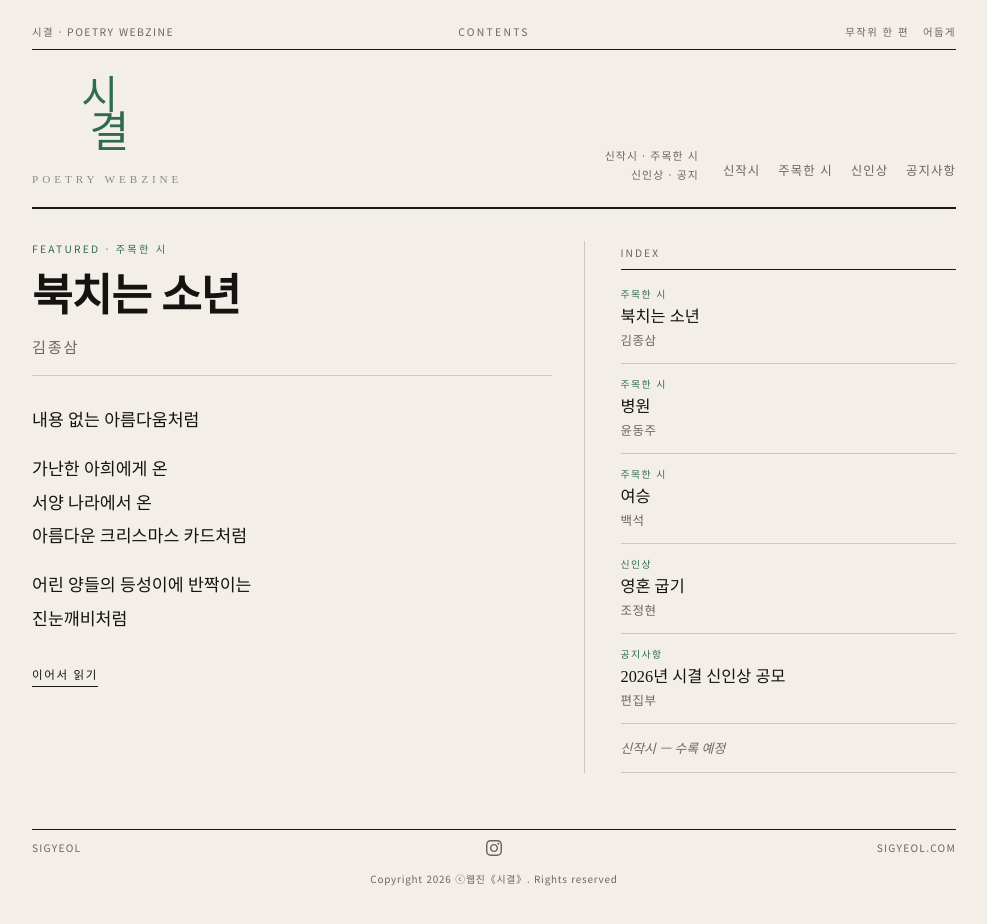
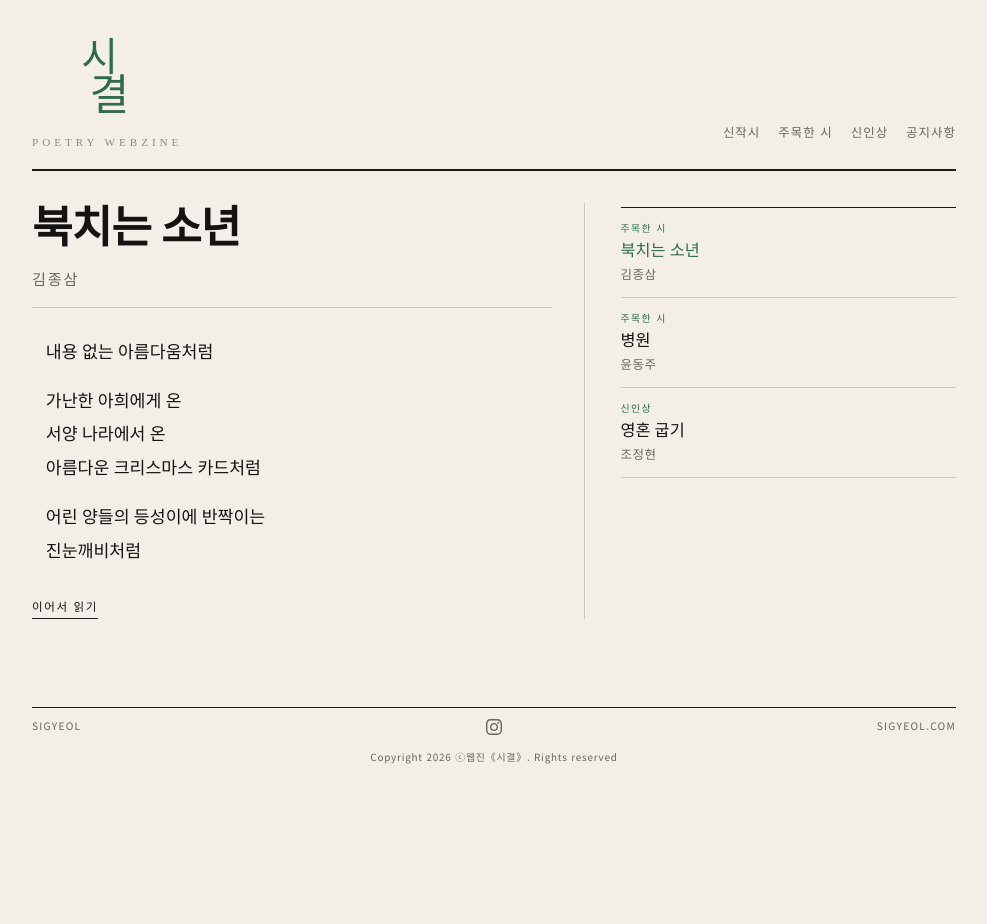
Before and after one commit to sigyeol2024/sigyeol, a website: page index.html in a window 1280 px wide. Shown: the whole page, without its empty margins (146-1133 px from the left). After the commit the page ends 821 px from the top, so only its background shows below. Drawn offline with Linux system fonts and the light colour scheme.

Commit message:
Home: random featured poem with PC hover preview, isMain-only list; restore poem indent; remove running header, random button and dark mode

```diff
--- a/index.html
+++ b/index.html
@@ -35,17 +35,6 @@
             --transition: 0.28s cubic-bezier(0.25, 0.1, 0.25, 1);
         }
 
-        body.dark-mode {
-            --paper: #151413;
-            --ink: #e7e2d9;
-            --muted: #9a948a;
-            --rule: #d6d0c5;
-            --hair: #36332f;
-            --accent: #6fb390;
-            --sigyeol-green: #4aad7a;
-            --text-muted: #7f7a72;
-        }
-
         * { margin: 0; padding: 0; box-sizing: border-box; }
 
         html { -webkit-text-size-adjust: 100%; }
@@ -70,36 +59,6 @@
             padding: 18px 28px 56px;
         }
 
-        /* ========== Running header ========== */
-        .run-head {
-            display: grid;
-            grid-template-columns: 1fr auto 1fr;
-            align-items: center;
-            gap: 12px;
-            font-size: 0.65rem;
-            letter-spacing: 0.14em;
-            color: var(--muted);
-            padding: 6px 0 8px;
-            border-bottom: 1px solid var(--rule);
-            text-transform: uppercase;
-            transition: border-color var(--transition);
-        }
-        .run-head .rh-left { white-space: nowrap; }
-        .run-head .rh-mid {
-            letter-spacing: 0.22em;
-            text-align: center;
-            white-space: nowrap;
-            overflow: hidden;
-            text-overflow: ellipsis;
-            max-width: 340px;
-        }
-        .run-head .rh-right {
-            display: flex;
-            justify-content: flex-end;
-            align-items: center;
-            gap: 14px;
-            white-space: nowrap;
-        }
         .text-btn {
             background: none;
             border: none;
@@ -112,18 +71,14 @@
             transition: color var(--transition);
         }
         .text-btn:hover { color: var(--accent); }
-        .theme-toggle-btn { color: var(--muted); }
-        .theme-toggle-btn .t-light,
-        body.dark-mode .theme-toggle-btn .t-dark { display: none; }
-        body.dark-mode .theme-toggle-btn .t-light { display: inline; }
 
         /* ========== Masthead ========== */
         .mast {
-            display: grid;
-            grid-template-columns: auto 1fr auto;
+            display: flex;
+            justify-content: space-between;
             gap: 24px;
-            align-items: end;
-            padding: 28px 0 18px;
+            align-items: flex-end;
+            padding: 22px 0 18px;
             border-bottom: 2.5px solid var(--rule);
             transition: border-color var(--transition);
         }
@@ -164,15 +119,6 @@
             text-transform: uppercase;
             margin-top: 12px;
             font-weight: 400;
-        }
-
-        .mast-aside {
-            font-size: 0.68rem;
-            letter-spacing: 0.1em;
-            color: var(--muted);
-            text-align: right;
-            line-height: 1.7;
-            padding-bottom: 6px;
         }
 
         nav.mast-nav { padding-bottom: 8px; }
@@ -250,7 +196,7 @@
             line-height: 1.95;
             min-height: 1.95em;
         }
-        .lead-body p { margin: 0; }
+        .lead-body p { margin: 0; text-indent: 0.8em; }
         .lead-body .sp { height: 0.9em; }
         .lead-link {
             display: inline-block;
@@ -270,15 +216,6 @@
         }
 
         .side-col { padding-top: 4px; min-width: 0; }
-        .toc-h {
-            font-size: 0.64rem;
-            letter-spacing: 0.2em;
-            color: var(--muted);
-            border-bottom: 1px solid var(--rule);
-            padding-bottom: 8px;
-            margin-bottom: 4px;
-            text-transform: uppercase;
-        }
         .toc-item {
             display: block;
             padding: 12px 0;
@@ -303,14 +240,11 @@
             margin-top: 3px;
             letter-spacing: 0.04em;
         }
-        .toc-item:hover .toc-title { color: var(--accent); }
-        .toc-empty {
-            padding: 14px 0;
-            font-size: 0.8rem;
-            color: var(--muted);
-            border-bottom: 1px solid var(--hair);
-            font-style: italic;
-        }
+        .toc-list { border-top: 1px solid var(--rule); }
+        .toc-item:hover .toc-title,
+        .toc-item.current .toc-title { color: var(--accent); }
+        .lead.swap .lead-swap { animation: leadFade 0.22s ease; }
+        @keyframes leadFade { from { opacity: 0.35; } to { opacity: 1; } }
 
         /* ---- Category pages ---- */
         .section-header {
@@ -487,6 +421,11 @@
             overflow-wrap: break-word;
             color: var(--ink);
             margin-bottom: 44px;
+            text-indent: 0.8em;
+        }
+        .poem-detail-content p,
+        .poem-detail-content div {
+            text-indent: 0.8em;
         }
         .poem-detail-content b, .poem-detail-content strong { font-weight: 700; }
         .poem-detail-content a { border-bottom: 1px solid var(--hair); }
@@ -551,15 +490,13 @@
         /* ========== Mobile ========== */
         @media (max-width: 780px) {
             .page { padding: 12px 16px 44px; }
-            .run-head { grid-template-columns: 1fr auto; }
-            .run-head .rh-mid { display: none; }
             .mast {
-                grid-template-columns: 1fr;
+                flex-direction: column;
+                align-items: center;
                 gap: 16px;
                 text-align: center;
-                justify-items: center;
+                padding-top: 18px;
             }
-            .mast-aside { display: none; }
             nav.mast-nav { width: 100%; padding-bottom: 4px; }
             nav.mast-nav ul { justify-content: center; gap: 8px 12px; }
             nav.mast-nav a { font-size: 0.74rem; }
@@ -571,8 +508,6 @@
             .lead {
                 border-right: none;
                 padding-right: 0;
-                padding-bottom: 28px;
-                border-bottom: 1px solid var(--rule);
             }
             .lead-title { font-size: 1.75rem; }
             .section-header { padding-top: 24px; }
@@ -596,21 +531,11 @@
         @media (max-width: 400px) {
             .title-char-si { font-size: 1.95rem; }
             .title-char-gyeol { font-size: 2.1rem; }
-            .run-head .rh-right { gap: 10px; }
         }
     </style>
 </head>
 <body>
 <div class="page">
-
-    <div class="run-head">
-        <span class="rh-left">시결 · Poetry Webzine</span>
-        <span class="rh-mid" id="run-head-mid">Contents</span>
-        <span class="rh-right">
-            <button class="text-btn random-link" onclick="openRandomPoem()" title="무작위 한 편 읽기">무작위 한 편</button>
-            <button class="text-btn theme-toggle-btn" onclick="toggleDarkMode()" title="화면 모드 변경" aria-label="화면 모드 변경"><span class="t-dark">어둡게</span><span class="t-light">밝게</span></button>
-        </span>
-    </div>
 
     <header class="mast">
         <div class="logo-lockup">
@@ -619,10 +544,6 @@
                 <span class="title-char-gyeol">결</span>
             </div>
             <div class="site-subtitle">POETRY WEBZINE</div>
-        </div>
-        <div class="mast-aside">
-            신작시 · 주목한 시<br>
-            신인상 · 공지
         </div>
         <nav class="mast-nav" aria-label="분류">
             <ul>
@@ -652,14 +573,14 @@
         <section id="section-main" class="page-section active">
             <div class="spread">
                 <article class="lead" id="featured">
-                    <div class="folio-label" id="featured-label">Featured</div>
-                    <h1 class="lead-title"><a id="featured-title" href="./"></a></h1>
-                    <div class="lead-author" id="featured-author"></div>
-                    <div class="lead-body" id="featured-body"></div>
-                    <a class="lead-link" id="featured-link" href="./">이어서 읽기</a>
+                    <div class="lead-swap">
+                        <h1 class="lead-title"><a id="featured-title" href="./"></a></h1>
+                        <div class="lead-author" id="featured-author"></div>
+                        <div class="lead-body" id="featured-body"></div>
+                        <a class="lead-link" id="featured-link" href="./">이어서 읽기</a>
+                    </div>
                 </article>
                 <aside class="side-col">
-                    <div class="toc-h">Index</div>
                     <div id="grid-main" class="poetry-grid toc-list"></div>
                     <div id="pagination-main" class="pagination"></div>
                 </aside>
@@ -715,23 +636,9 @@
         const ITEMS_PER_PAGE = 12, PAGES_PER_BLOCK = 10;
         let pageStates = { 'main': 1, '신작시': 1, '주목한 시': 1, '신인상': 1, '공지사항': 1 };
 
-        const CATEGORY_ORDER = ['신작시', '주목한 시', '신인상', '공지사항'];
         const SECTION_IDS = { 'main': 'main', '신작시': 'new-poems', '주목한 시': 'featured-poems', '신인상': 'rookie-award', '공지사항': 'notice' };
-        const FEATURED_CATEGORY = '주목한 시';
+        const FEATURED_POOL = ['신작시', '주목한 시', '신인상']; // never 공지사항
         const EXCERPT_LINES = 6;
-
-        function toggleDarkMode() {
-            document.body.classList.toggle('dark-mode');
-            localStorage.setItem('theme', document.body.classList.contains('dark-mode') ? 'dark' : 'light');
-        }
-        if (localStorage.getItem('theme') === 'dark') document.body.classList.add('dark-mode');
-
-        function openRandomPoem() {
-            const poemList = currentPoems.filter(p => p.category !== '공지사항');
-            if (poemList.length === 0) return alert('읽을 수 있는 작품이 아직 없습니다.');
-            const randomIndex = Math.floor(Math.random() * poemList.length);
-            navigateToPoemDetail(poemList[randomIndex].id);
-        }
 
         function copyCurrentLink() {
             navigator.clipboard.writeText(window.location.href).then(() => {
@@ -836,7 +743,10 @@
             a.appendChild(el('div', 'toc-cat', item.category));
             a.appendChild(el('div', 'toc-title', item.title));
             a.appendChild(el('div', 'toc-author', item.author));
+            a.dataset.id = item.id;
+            if (item.id == featuredId) a.classList.add('current');
             bindOpen(a, item.id);
+            a.addEventListener('mouseenter', () => onRowHover(item));
             return a;
         }
         // Category page row: number / title / poet
@@ -893,45 +803,75 @@
             });
         }
 
-        function pickFeatured(sorted) {
-            return sorted.find(p => p.category === FEATURED_CATEGORY)
-                || sorted.find(p => p.category !== '공지사항')
-                || null;
+        // Featured poem: picked at random once per page load from 신작시 / 주목한 시 / 신인상.
+        function pickRandomFeatured() {
+            const pool = currentPoems.filter(p => FEATURED_POOL.includes(p.category));
+            if (pool.length === 0) return null;
+            return pool[Math.floor(Math.random() * pool.length)];
         }
 
-        let featuredId = null;
-        function renderFeatured(sorted) {
+        let featuredItem = pickRandomFeatured();
+        let featuredId = null;      // id currently rendered on the left
+        let featuredToken = 0;      // only the latest request may render (hover races)
+
+        function showFeatured(item, animate) {
             const lead = document.getElementById('featured');
-            const item = pickFeatured(sorted);
-            const label = document.getElementById('featured-label');
             const titleEl = document.getElementById('featured-title');
             const authorEl = document.getElementById('featured-author');
             const body = document.getElementById('featured-body');
             const link = document.getElementById('featured-link');
+            const token = ++featuredToken;
             if (!item) {
                 featuredId = null;
-                label.textContent = 'Featured';
                 titleEl.textContent = '';
                 authorEl.textContent = '';
                 link.style.display = 'none';
                 body.textContent = '';
-                body.appendChild(el('div', 'lead-empty', '수록 예정'));
                 return;
             }
             const changed = featuredId !== item.id;
             featuredId = item.id;
-            label.textContent = 'Featured · ' + item.category;
+            featuredItem = item;
             titleEl.textContent = item.title;
             authorEl.textContent = item.author;
             link.style.display = '';
             bindOpen(titleEl, item.id);
             bindOpen(link, item.id);
+            document.querySelectorAll('#grid-main .toc-item').forEach(a => a.classList.toggle('current', a.dataset.id == item.id));
+            if (changed && animate) {
+                lead.classList.remove('swap');
+                void lead.offsetWidth; // restart the short fade
+                lead.classList.add('swap');
+            }
             if (item.content != null) { renderExcerpt(body, item.content); return; }
             if (changed) body.textContent = '';
             ensurePoemBody(item.id).then(loaded => {
-                if (featuredId !== item.id || !loaded) return;
+                if (token !== featuredToken || !loaded) return; // a newer hover won
                 renderExcerpt(body, loaded.content || '');
             }).catch(() => { /* title/poet stay; 이어서 읽기 still opens it */ });
+        }
+
+        // PC hover preview: hovering a list row swaps the left poem (mouse + wide screens only).
+        const hoverPreviewMQ = window.matchMedia('(hover: hover) and (min-width: 900px)');
+        let hoverTimer = null, listPrefetched = false;
+        function prefetchListedBodies() {
+            if (listPrefetched) return;
+            listPrefetched = true;
+            currentPoems.filter(p => p.isMain).forEach(p => ensurePoemBody(p.id).catch(() => null));
+        }
+        function onRowHover(item) {
+            if (!hoverPreviewMQ.matches) return;
+            prefetchListedBodies();
+            clearTimeout(hoverTimer);
+            hoverTimer = setTimeout(() => {
+                if (featuredId !== item.id) showFeatured(item, true);
+            }, 70);
+        }
+        function schedulePrefetch() {
+            if (!hoverPreviewMQ.matches) return;
+            const run = () => prefetchListedBodies();
+            if ('requestIdleCallback' in window) requestIdleCallback(run, { timeout: 3000 });
+            else setTimeout(run, 1500);
         }
 
         function renderData() {
@@ -944,7 +884,6 @@
                 filtered = filtered.filter(p => matchesSearch(p, type, kw));
             }
 
-            renderFeatured(sorted);
 
             Object.keys(SECTION_IDS).forEach(cat => {
                 const gridId = 'grid-' + SECTION_IDS[cat];
@@ -955,8 +894,8 @@
                 if (!grid) return;
                 grid.innerHTML = ''; page.innerHTML = '';
 
-                // Home index lists every post (search box is not shown on home).
-                const items = cat === 'main' ? sorted : filtered.filter(p => p.category === cat);
+                // Home list: only posts flagged '메인 페이지 노출' (isMain) in the CMS; not filtered by search.
+                const items = cat === 'main' ? sorted.filter(p => p.isMain) : filtered.filter(p => p.category === cat);
 
                 if (cat !== 'main') {
                     const total = sorted.filter(p => p.category === cat).length;
@@ -969,7 +908,7 @@
 
                 if (items.length === 0) {
                     if (cat === 'main') {
-                        CATEGORY_ORDER.forEach(c => grid.appendChild(el('div', 'toc-empty', emptyLine(c))));
+                        // nothing flagged for the main page: leave the list empty
                     } else if (kw) {
                         grid.appendChild(el('div', 'no-result', '검색 결과가 없습니다.'));
                     } else {
@@ -987,13 +926,6 @@
                 pagedItems.forEach((item, i) => {
                     grid.appendChild(cat === 'main' ? makeTocItem(item) : makeIdxRow(item, offset + i + 1));
                 });
-
-                // Home: quiet line for categories that have nothing yet (last page only).
-                if (cat === 'main' && curPage === totalPages) {
-                    CATEGORY_ORDER.forEach(c => {
-                        if (!sorted.some(p => p.category === c)) grid.appendChild(el('div', 'toc-empty', emptyLine(c)));
-                    });
-                }
 
                 if (totalPages > 1 && page) {
                     const start = (Math.ceil(curPage / PAGES_PER_BLOCK) - 1) * PAGES_PER_BLOCK + 1;
@@ -1045,11 +977,6 @@
             }
         });
 
-        function setRunHead(text) {
-            const mid = document.getElementById('run-head-mid');
-            if (mid) mid.textContent = text;
-        }
-
         function showSection(secId) {
             if (!document.getElementById('section-' + secId)) secId = 'main';
             document.querySelectorAll('.page-section').forEach(s => s.classList.remove('active'));
@@ -1065,9 +992,6 @@
                 if (header && header.nextElementSibling !== search) header.after(search);
             }
             search.classList.toggle('active', showSearch);
-
-            if (secId === 'main') setRunHead('Contents');
-            else if (nav) setRunHead(nav.textContent);
 
             if (secId !== 'poem-detail') { currentSection = secId; previousSection = secId; }
             window.scrollTo({ top: 0, behavior: 'smooth' }); renderData();
@@ -1090,7 +1014,6 @@
             }
 
             showSection('poem-detail');
-            setRunHead(item.category);
             const catNav = document.getElementById('nav-' + SECTION_IDS[item.category]);
             if (catNav) catNav.classList.add('active');
 
@@ -1129,7 +1052,9 @@
             }
         }
 
+        showFeatured(featuredItem, false);
         initApp();
+        schedulePrefetch();
     </script>
 </body>
 </html>
```
Also changed, not shown: CMS.md (+3 -1 lines).
